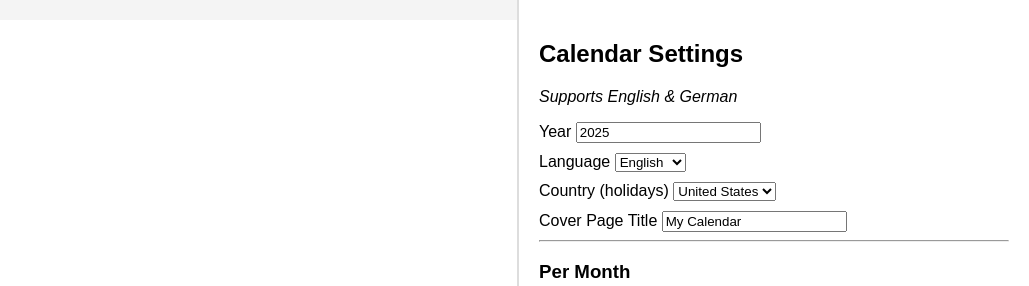
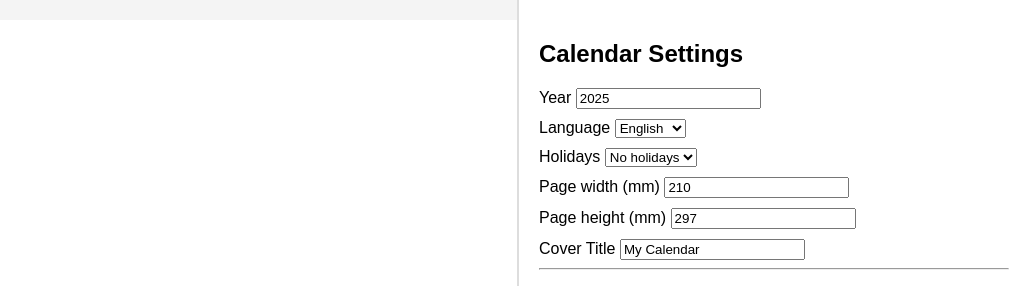
Before and after one commit to T1G3R-DEV/HomeCalendarDesigner, a plain HTML site: page index.html in a window 1280 px wide. Shown: the top 286 px of the page, without its empty margins (251-1280 px from the left). Drawn offline with Linux system fonts and the light colour scheme; no server answers.

Commit message:
first working option

```diff
--- a/index.html
+++ b/index.html
@@ -6,6 +6,7 @@
 
   <style>
     * { box-sizing: border-box; }
+
     body {
       margin: 0;
       font-family: Arial, sans-serif;
@@ -28,10 +29,8 @@
     }
 
     .page {
-      width: 210mm;
-      height: 297mm;
       background: white;
-      margin: 0 auto 20px;
+      margin: 0 auto 30px;
       padding: 20mm;
       position: relative;
       background-size: cover;
@@ -44,8 +43,15 @@
       font-size: 42px;
     }
 
-    .month-title { font-size: 28px; margin-bottom: 10px; }
-    .custom-text { margin-bottom: 10px; font-style: italic; }
+    .month-title {
+      font-size: 28px;
+      margin-bottom: 8px;
+    }
+
+    .custom-text {
+      margin-bottom: 10px;
+      font-style: italic;
+    }
 
     .calendar {
       position: absolute;
@@ -61,28 +67,34 @@
     }
 
     .calendar-table td {
-      padding: 4px;
-      border: 1px solid #ddd;
-      text-align: right;
+      padding: 4px 6px;
+      border-bottom: 1px solid #ddd;
+      text-align: center;
     }
 
     .calendar-table tr:first-child td {
       font-weight: bold;
-      text-align: center;
     }
 
     .red { color: red; }
-    .muted { color: #aaa; }
 
     label { display: block; margin-top: 10px; }
 
     @media print {
-      html, body { margin: 0; padding: 0; }
+      html, body {
+        margin: 0;
+        padding: 0;
+      }
       body { display: block; }
       #controls { display: none; }
       #preview { width: 100%; padding: 0; }
-      .page { margin: 0; page-break-after: always; }
-      .page:last-child { page-break-after: auto; }
+      .page {
+        margin: 0 auto;
+        page-break-after: always;
+      }
+      .page:last-child {
+        page-break-after: auto;
+      }
     }
   </style>
 </head>
@@ -92,9 +104,11 @@
 
 <div id="controls">
   <h2>Calendar Settings</h2>
-  <p><em>Supports English & German</em></p>
 
-  <label>Year <input type="number" id="year" value="2025" /></label>
+  <label>
+    Year
+    <input type="number" id="year" value="2025" />
+  </label>
 
   <label>
     Language
@@ -105,22 +119,34 @@
   </label>
 
   <label>
-    Country (holidays)
+    Holidays
     <select id="country">
-      <option value="US">United States</option>
+      <option value="NONE">No holidays</option>
+      <option value="AT">Austria</option>
       <option value="DE">Germany</option>
-      <option value="AT">Austria</option>
-      <option value="FR">France</option>
     </select>
   </label>
 
-  <label>Cover Page Title <input type="text" id="coverTitle" value="My Calendar" /></label>
+  <label>
+    Page width (mm)
+    <input type="number" id="pageWidth" value="210" />
+  </label>
+
+  <label>
+    Page height (mm)
+    <input type="number" id="pageHeight" value="297" />
+  </label>
+
+  <label>
+    Cover Title
+    <input type="text" id="coverTitle" value="My Calendar" />
+  </label>
 
   <hr />
   <h3>Per Month</h3>
   <div id="monthControls"></div>
 
-  <p><strong>Tip:</strong> Press <kbd>Ctrl</kbd> + <kbd>P</kbd> to save as PDF</p>
+  <p><strong>Tip:</strong> Press <kbd>Ctrl</kbd> + <kbd>P</kbd> to export PDF</p>
 </div>
 
 <script>
@@ -137,12 +163,10 @@ const WEEKDAYS = {
   de: ['Mo','Di','Mi','Do','Fr','Sa','So']
 };
 
-let language = 'en';
 let HOLIDAYS = {};
 
-const monthData = Array.from({ length: 12 }, () => ({ text: '', image: null }));
-
 async function fetchHolidays(year, country) {
+  if (country === 'NONE') return [];
   try {
     const res = await fetch(`https://date.nager.at/api/v3/PublicHolidays/${year}/${country}`);
     if (!res.ok) throw new Error();
@@ -153,14 +177,17 @@ async function fetchHolidays(year, country) {
   }
 }
 
+let language = 'en';
+let monthData = MONTH_NAMES.en.map(() => ({ text: '', image: null }));
+
 function buildControls() {
   monthControls.innerHTML = '';
   MONTH_NAMES[language].forEach((m, i) => {
     const div = document.createElement('div');
     div.innerHTML = `
       <h4>${m}</h4>
-      <label>Text <input type="text" oninput="updateText(${i}, this.value)" /></label>
-      <label>Background Image <input type="file" accept="image/*" onchange="updateImage(${i}, this.files[0])" /></label>
+      <label>Text<input type="text" oninput="updateText(${i}, this.value)" /></label>
+      <label>Background Image<input type="file" accept="image/*" onchange="updateImage(${i}, this.files[0])" /></label>
     `;
     monthControls.appendChild(div);
   });
@@ -169,20 +196,30 @@ function buildControls() {
 function buildPreview() {
   preview.innerHTML = '';
 
-  const year = +document.getElementById('year').value;
-  language = document.getElementById('language').value;
-  const country = document.getElementById('country').value;
+  const year = +yearInput.value;
+  language = languageSelect.value;
+  const country = countrySelect.value;
+  const width = pageWidth.value + 'mm';
+  const height = pageHeight.value + 'mm';
+
   const holidays = HOLIDAYS[country] || [];
 
   const cover = document.createElement('div');
   cover.className = 'page cover';
-  cover.innerHTML = `<h1>${document.getElementById('coverTitle').value}</h1>`;
+  cover.style.width = width;
+  cover.style.height = height;
+  cover.innerHTML = `<h1>${coverTitle.value}</h1>`;
   preview.appendChild(cover);
 
   MONTH_NAMES[language].forEach((m, i) => {
     const page = document.createElement('div');
     page.className = 'page';
-    if (monthData[i].image) page.style.backgroundImage = `url(${monthData[i].image})`;
+    page.style.width = width;
+    page.style.height = height;
+
+    if (monthData[i].image) {
+      page.style.backgroundImage = `url(${monthData[i].image})`;
+    }
 
     const title = document.createElement('div');
     title.className = 'month-title';
@@ -208,14 +245,14 @@ function buildPreview() {
 
     const firstDay = new Date(year, i, 1);
     const startCol = (firstDay.getDay() + 6) % 7;
-    const prevMonthDays = new Date(year, i, 0).getDate();
+    const prevDays = new Date(year, i, 0).getDate();
 
     let row = document.createElement('tr');
 
     for (let c = 0; c < startCol; c++) {
       const td = document.createElement('td');
-      td.textContent = prevMonthDays - startCol + c + 1;
-      td.className = 'muted';
+      td.textContent = prevDays - startCol + c + 1;
+      td.style.color = '#aaa';
       row.appendChild(td);
     }
 
@@ -225,7 +262,11 @@ function buildPreview() {
       const iso = date.toISOString().split('T')[0];
       const td = document.createElement('td');
       td.textContent = d;
-      if (date.getDay() === 0 || holidays.includes(iso)) td.classList.add('red');
+
+      if (date.getDay() === 0 || holidays.includes(iso)) {
+        td.classList.add('red');
+      }
+
       row.appendChild(td);
       if (row.children.length === 7) {
         table.appendChild(row);
@@ -233,45 +274,53 @@ function buildPreview() {
       }
     }
 
-    let nextDay = 1;
+    let next = 1;
     while (row.children.length < 7) {
       const td = document.createElement('td');
-      td.textContent = nextDay++;
-      td.className = 'muted';
+      td.textContent = next++;
+      td.style.color = '#aaa';
       row.appendChild(td);
     }
     table.appendChild(row);
 
     cal.appendChild(table);
-    page.appendChild(title);
-    page.appendChild(text);
-    page.appendChild(cal);
+    page.append(title, text, cal);
     preview.appendChild(page);
   });
 }
 
-function updateText(i, v) { monthData[i].text = v; buildPreview(); }
-function updateImage(i, f) {
-  if (!f) return;
-  const r = new FileReader();
-  r.onload = e => { monthData[i].image = e.target.result; buildPreview(); };
-  r.readAsDataURL(f);
+function updateText(i, v) {
+  monthData[i].text = v;
+  buildPreview();
 }
 
-['year','coverTitle','country','language'].forEach(id =>
+function updateImage(i, file) {
+  if (!file) return;
+  const r = new FileReader();
+  r.onload = e => {
+    monthData[i].image = e.target.result;
+    buildPreview();
+  };
+  r.readAsDataURL(file);
+}
+
+const yearInput = document.getElementById('year');
+const languageSelect = document.getElementById('language');
+const countrySelect = document.getElementById('country');
+const pageWidth = document.getElementById('pageWidth');
+const pageHeight = document.getElementById('pageHeight');
+const coverTitle = document.getElementById('coverTitle');
+
+['year','language','country','pageWidth','pageHeight','coverTitle'].forEach(id => {
   document.getElementById(id).addEventListener('input', async () => {
-    const year = +document.getElementById('year').value;
-    const country = document.getElementById('country').value;
-    HOLIDAYS[country] = await fetchHolidays(year, country);
+    HOLIDAYS[countrySelect.value] = await fetchHolidays(+yearInput.value, countrySelect.value);
     buildControls();
     buildPreview();
-  })
-);
+  });
+});
 
 (async () => {
-  const year = +document.getElementById('year').value;
-  const country = document.getElementById('country').value;
-  HOLIDAYS[country] = await fetchHolidays(year, country);
+  HOLIDAYS[countrySelect.value] = await fetchHolidays(+yearInput.value, countrySelect.value);
   buildControls();
   buildPreview();
 })();
```
